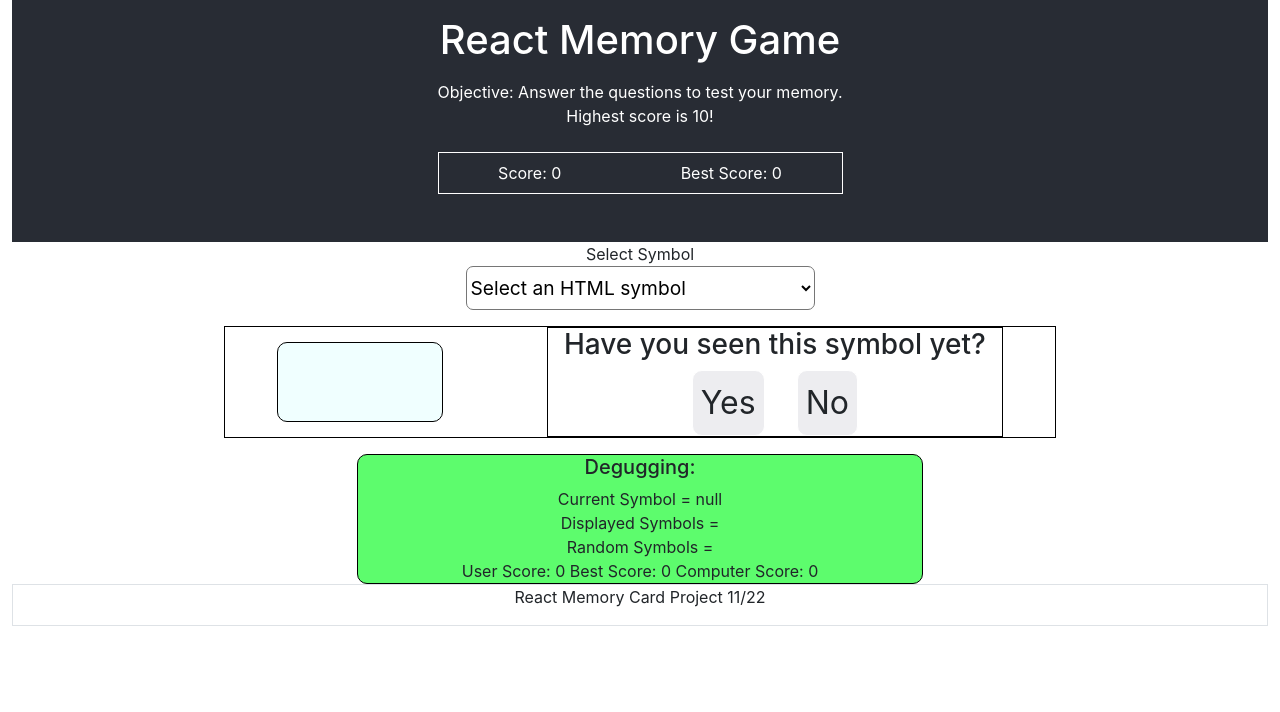
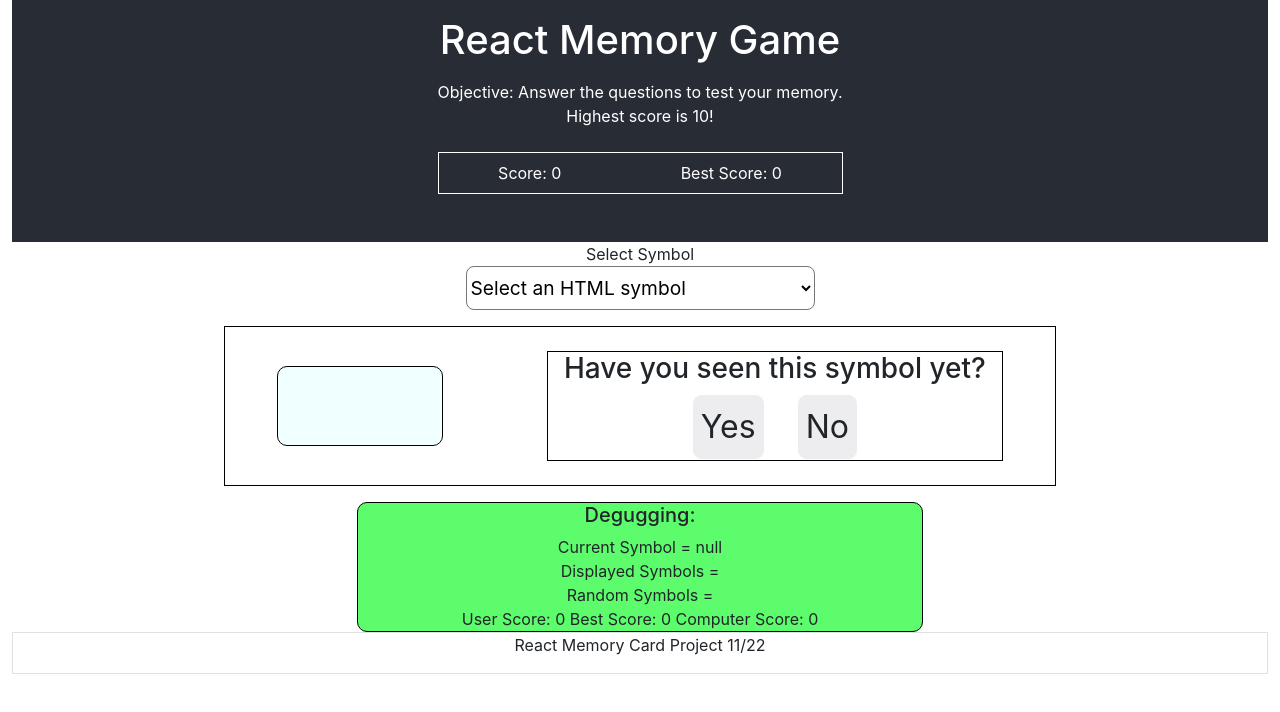
Before and after one commit to reidbraswell1/react-memory-card-project, a React (Create React App) app: page / in a window 1280 px wide. Shown: the top 712 px of the page. Built offline with nearby package versions, Linux system fonts and the light colour scheme.

Commit message:
Adding style for select and symbol

```diff
--- a/src/App.css
+++ b/src/App.css
@@ -14,7 +14,7 @@
 .App-select {
   font-size: 1.2rem;
   background: white;
-  border-radius: 7px;
+  border-radius: 8px;
 }
 
 .App-scoreboard {
@@ -38,6 +38,7 @@
   margin-left: auto;
   margin-right: auto;
   margin-top: 1rem;
+  min-height: 10rem;
 }
 
 .App-button-container {
@@ -46,7 +47,7 @@
 }
 
 .symbol {
-  font-size: 3rem;
+  font-size: 4rem;
   background: azure;
   width: 20%;
   border: 1px solid black;
```
